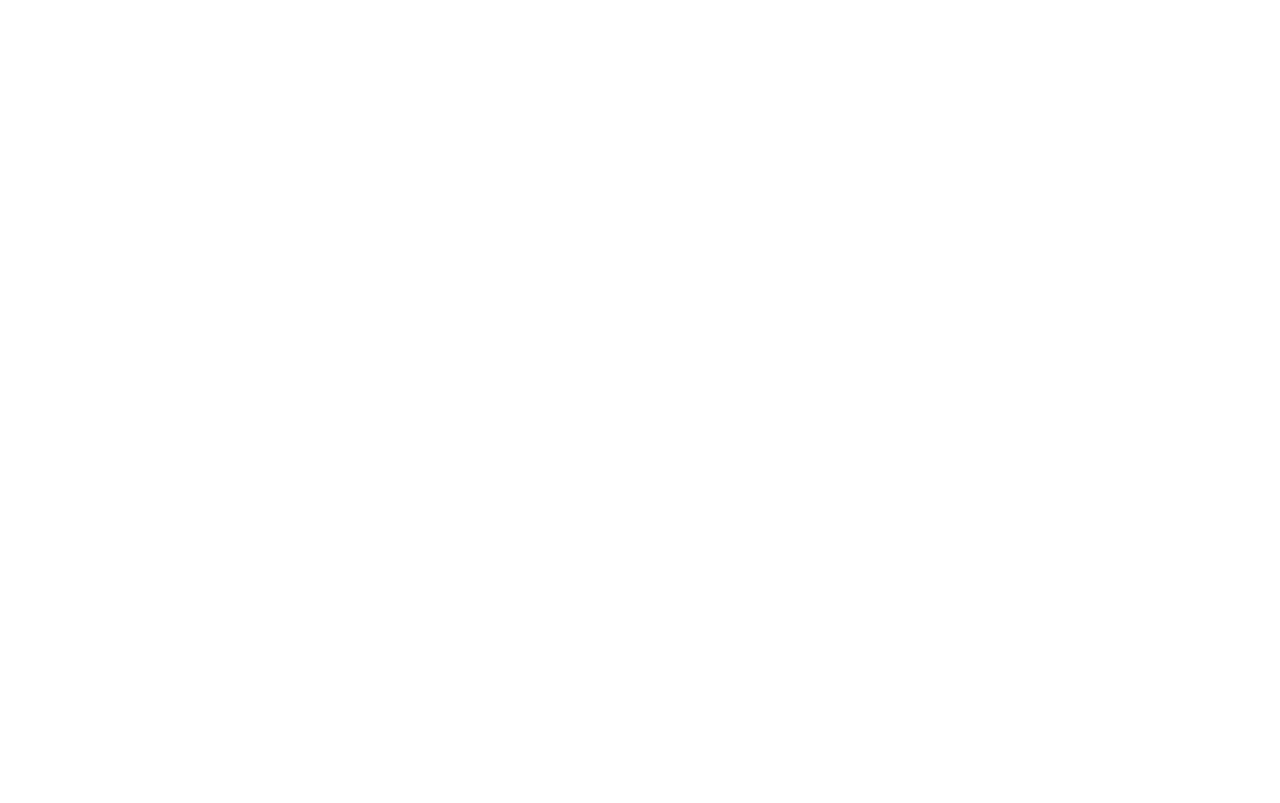
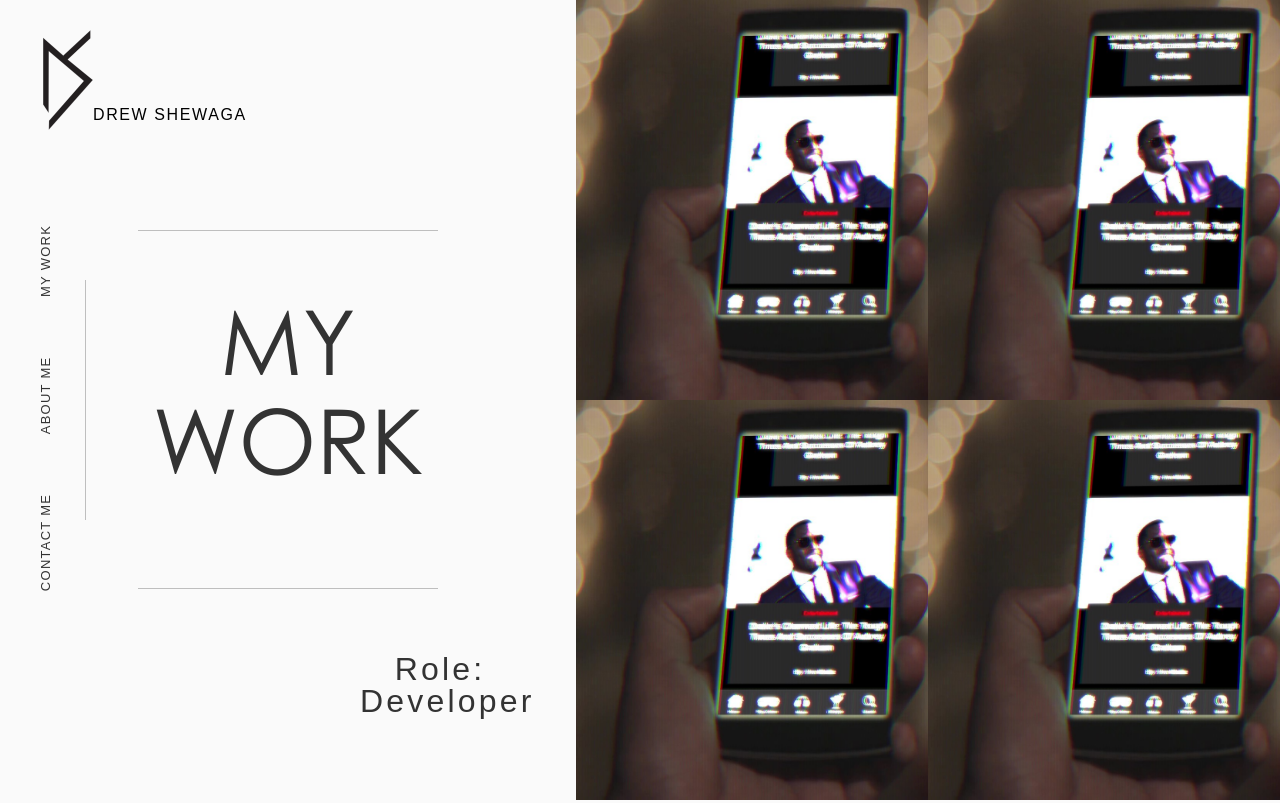
Before and after one commit to DrewShewaga/Shewaga_D_Portfolio, a PHP site: page / in a window 1280 px wide. Before the commit the page is empty. Run offline with PHP 8.4, Linux system fonts and the light colour scheme.

Commit message:
index page top

```diff
--- a/css/main.css
+++ b/css/main.css
@@ -1,17 +1,172 @@
-@charset "utf-8";
 /* CSS Document */
+.mainLogo {
+  width: 35px;
+  height: 70px;
+  top: 20px;
+  left: 30px;
+  position: absolute; }
 
+.myName {
+  position: absolute;
+  top: 78px;
+  left: 45vw;
+  letter-spacing: .1em;
+  font-size: .9em; }
+
+.mainNav {
+  transform: rotate(270deg);
+  position: absolute;
+  left: -125px;
+  top: 300px; }
+
+.navItem, .navItem a {
+  display: inline;
+  text-transform: uppercase;
+  text-decoration: none;
+  color: #333333;
+  letter-spacing: .1em;
+  font-size: .78em;
+  transition: all ease-in-out .2s; }
+
+.navItem a:hover {
+  border-bottom: #333333 1px solid;
+  padding-bottom: 2px; }
+
+.navMid {
+  margin-left: 55px;
+  margin-right: 55px; }
+
+.navLine {
+  position: absolute;
+  left: 55px;
+  top: 216px;
+  height: 180px; }
+
+@media screen and (min-width: 800px) {
+  .mainLogo {
+    width: 50px;
+    height: 100px;
+    top: 30px;
+    left: 43px; }
+
+  .myName {
+    font-size: 1em;
+    top: 107px;
+    left: 93px; }
+
+  .mainNav {
+    left: -138px;
+    top: 400px; }
+
+  .navItem, .navItem a {
+    font-size: .9em; }
+
+  .navLine {
+    height: 240px;
+    left: 85px;
+    top: 280px; } }
+.pageTop {
+  display: grid;
+  grid-template-columns: 45% 55%; }
+
+.titleArea {
+  grid-column: 1 / 3;
+  display: flex;
+  flex-direction: column;
+  justify-items: center;
+  align-items: center;
+  width: 100%; }
+
+.imageArea {
+  height: 100vh;
+  width: 100%;
+  grid-column: 2 / 3;
+  flex-wrap: wrap;
+  display: none; }
+
+.titleLineTop {
+  margin: 0 auto;
+  margin-top: 194px;
+  margin-left: 30vw;
+  width: 160px; }
+
+.pageTitle {
+  text-transform: uppercase;
+  margin-top: 40px;
+  margin-left: 10vw;
+  font-size: 3.2em;
+  width: 35vh;
+  text-align: center;
+  font-family: Gothic;
+  color: #333333;
+  line-height: 1.1em; }
+
+.titleLineBot {
+  margin: 0 auto;
+  margin-top: 63px;
+  margin-left: 30vw;
+  width: 160px; }
+
+.projectRoll {
+  font-size: 2em;
+  color: #333333;
+  letter-spacing: .1em;
+  width: 20vh;
+  text-align: center;
+  margin-left: 38vh;
+  margin-top: 8vh;
+  display: none; }
+
+.imgBlock {
+  flex-basis: 50%; }
+
+.imgQuad {
+  width: 100%;
+  height: 100%; }
+
+@media screen and (min-width: 800px) {
+  .titleArea {
+    grid-column: 1 / 2; }
+
+  .imageArea {
+    display: flex; }
+
+  .titleLineTop {
+    margin: 0 auto;
+    width: 300px;
+    margin-top: 230px; }
+
+  .pageTitle {
+    margin-top: 60px;
+    font-size: 5.6em;
+    width: 50vh;
+    margin-left: 0; }
+
+  .titleLineBot {
+    margin: 0 auto;
+    margin-top: 100px;
+    width: 300px; }
+
+  .projectRoll {
+    display: initial; } }
 /*this class will hide elements on our page*/
-.hidden
-{
-		display: none;
-}
+.hidden {
+  display: none; }
 
-.clearfix:after
-{
-	content: " ";
-	visibility: hidden;
-	display: block;
-	height: 0;
-	clear: both;
-}
+.clearfix:after {
+  content: " ";
+  visibility: hidden;
+  display: block;
+  height: 0;
+  clear: both; }
+
+@font-face {
+  font-family: Gothic;
+  src: url(../assets/CenturyGothic.ttf); }
+html {
+  font-family: Arial, Helvetica, sans-serif; }
+
+body {
+  background-color: #fafafa; }
+
+/*# sourceMappingURL=main.css.map */
--- /dev/null
+++ b/index.php
@@ -0,0 +1,64 @@
+<!doctype html>
+<html>
+<head>
+<meta charset="utf-8">
+<meta name="viewport" content="width=device-width, initial-scale=1.0">
+<title>Shewaga.com</title>
+<link href="css/reset.css" rel="stylesheet" type="text/css">
+<link href="css/main.css" rel="stylesheet" type="text/css">
+</head>
+
+<body>
+
+    <header class="mainHeader">
+
+        <img src="images/ds_logo.svg" alt="Logo of Drew Shewaga" class="mainLogo">
+
+        <h3 class="myName">DREW SHEWAGA</h3>
+
+        <nav class="mainNav">
+            <ul class="sideList">
+                <li class="navItem"><a href="contact.php">Contact Me</a></li>
+                <li class="navItem navMid"><a href="about.php">About Me</a></li>
+                <li class="navItem"><a href="#">My Work</a></li>
+            </ul>
+        </nav>
+
+        <svg height="240" width="2" class="navLine">
+            <line x1="0" y1="0" x2="0" y2="240" style="stroke:rgb(190,190,190);stroke-width:2" />
+        </svg>
+
+    </header>
+
+
+
+    <section class="pageTop">
+
+        <div class="titleArea">
+
+            <svg height="1" width="300" class="titleLineTop">
+                <line x1="0" y1="0" x2="300" y2="0" style="stroke:rgb(190,190,190);stroke-width:2" />
+            </svg>
+
+            <h2 class="pageTitle">My Work</h2>
+
+            <svg height="1" width="300" class="titleLineBot">
+                <line x1="0" y1="0" x2="300" y2="0" style="stroke:rgb(190,190,190);stroke-width:2" />
+            </svg>
+
+            <h3 class="projectRoll">Role: Developer</h3>
+
+        </div>
+
+        <div class="imageArea">
+            <div class="imgBlock"><img src="images/pureVolume_preview.png" alt="workPreview" class="imgQuad"></div>
+            <div class="imgBlock"><img src="images/pureVolume_preview.png" alt="workPreview" class="imgQuad"></div>
+            <div class="imgBlock"><img src="images/pureVolume_preview.png" alt="workPreview" class="imgQuad"></div>
+            <div class="imgBlock"><img src="images/pureVolume_preview.png" alt="workPreview" class="imgQuad"></div>
+        </div>
+
+    </section>
+
+	<script src="js/main.js"></script>
+</body>
+</html>
--- /dev/null
+++ b/sass/_vars.scss
@@ -0,0 +1,2 @@
+$black: #333333;
+$white: #fafafa;
--- a/sass/main.scss
+++ b/sass/main.scss
@@ -0,0 +1,36 @@
+@charset "utf-8";
+/* CSS Document */
+
+@import '_vars';
+@import 'modules/_mixins';
+@import 'modules/_header';
+@import 'modules/_pageTop';
+
+
+/*this class will hide elements on our page*/
+.hidden
+{
+		display: none;
+}
+
+.clearfix:after
+{
+	content: " ";
+	visibility: hidden;
+	display: block;
+	height: 0;
+	clear: both;
+}
+
+@font-face {
+	font-family: Gothic;
+	src: url(../assets/CenturyGothic.ttf);
+}
+
+html {
+	font-family: Arial, Helvetica, sans-serif;
+}
+
+body {
+	background-color: $white;
+}
--- /dev/null
+++ b/sass/modules/_header.scss
@@ -0,0 +1,83 @@
+.mainLogo {
+	width: 35px;
+	height: 70px;
+	top: 20px;
+	left: 30px;
+	position: absolute;
+}
+
+.myName {
+	position: absolute;
+	top: 78px;
+	left: 45vw;
+	letter-spacing: .1em;
+	font-size: .9em;
+}
+
+.mainNav {
+	transform: rotate(270deg);
+	position: absolute;
+	left: -125px;
+	top: 300px;
+}
+
+.navItem, .navItem a {
+	display: inline;
+	text-transform: uppercase;
+	text-decoration: none;
+	color: $black;
+	letter-spacing: .1em;
+	font-size: .78em;
+	transition: all ease-in-out .2s;
+}
+
+.navItem a:hover {
+	border-bottom: #333333 1px solid;
+	padding-bottom: 2px;
+}
+
+.navMid {
+	margin-left: 55px;
+	margin-right: 55px;
+}
+
+.navLine {
+	position: absolute;
+	left: 55px;
+	top: 216px;
+	height: 180px;
+}
+
+// Media queries
+
+@include desktop {
+
+    .mainLogo {
+        width: 50px;
+        height: 100px;
+        top: 30px;
+        left: 43px;
+    }
+
+    .myName {
+        font-size: 1em;
+        top: 107px;
+        left: 93px;
+    }
+
+    .mainNav {
+        left: -138px;
+        top: 400px;
+    }
+
+    .navItem, .navItem a {
+        font-size: .9em;
+    }
+
+    .navLine {
+        height: 240px;
+        left: 85px;
+        top: 280px;
+    }
+
+}
--- /dev/null
+++ b/sass/modules/_mixins.scss
@@ -0,0 +1,7 @@
+$desktop-width: 800px;
+
+@mixin desktop {
+   @media screen and (min-width: #{$desktop-width}) {
+       @content;
+   }
+}
--- /dev/null
+++ b/sass/modules/_pageTop.scss
@@ -0,0 +1,104 @@
+.pageTop {
+	display: grid;
+	grid-template-columns: 45% 55%;
+}
+
+.titleArea {
+	grid-column: 1 / 3;
+	display: flex;
+	flex-direction: column;
+	justify-items: center;
+	align-items: center;
+	width: 100%;
+}
+
+.imageArea {
+	height: 100vh;
+	width: 100%;
+	grid-column: 2 / 3;
+	flex-wrap: wrap;
+	display: none;
+}
+
+.titleLineTop {
+	margin: 0 auto;
+	margin-top: 194px;
+	margin-left: 30vw;
+	width: 160px;
+}
+
+.pageTitle {
+	text-transform: uppercase;
+	margin-top: 40px;
+	margin-left: 10vw;
+	font-size: 3.2em;
+	width: 35vh;
+	text-align: center;
+	font-family: Gothic;
+	color: $black;
+	line-height: 1.1em;
+}
+
+.titleLineBot {
+	margin: 0 auto;
+	margin-top: 63px;
+	margin-left: 30vw;
+	width: 160px;
+}
+
+.projectRoll {
+	font-size: 2em;
+	color: $black;
+	letter-spacing: .1em;
+	width: 20vh;
+	text-align: center;
+	margin-left: 38vh;
+	margin-top: 8vh;
+	display: none;
+}
+
+.imgBlock {
+	flex-basis: 50%;
+}
+
+.imgQuad {
+	width: 100%;
+	height: 100%;
+}
+
+
+// Media Queries
+
+@include desktop {
+
+    .titleArea {
+        grid-column: 1 / 2;
+    }
+
+    .imageArea {
+        display: flex;
+    }
+
+    .titleLineTop {
+        margin: 0 auto;
+        width: 300px;
+        margin-top: 230px;
+    }
+
+    .pageTitle {
+        margin-top: 60px;
+        font-size: 5.6em;
+        width: 50vh;
+        margin-left: 0;
+    }
+
+    .titleLineBot {
+        margin: 0 auto;
+        margin-top: 100px;
+	    width: 300px;
+    }
+
+    .projectRoll {
+        display: initial;
+    }
+}
```
Also changed, not shown: assets/CenturyGothic.ttf (added), images/ds_logo.svg (added), images/pureVolume_preview.png (added), 1 other file.
